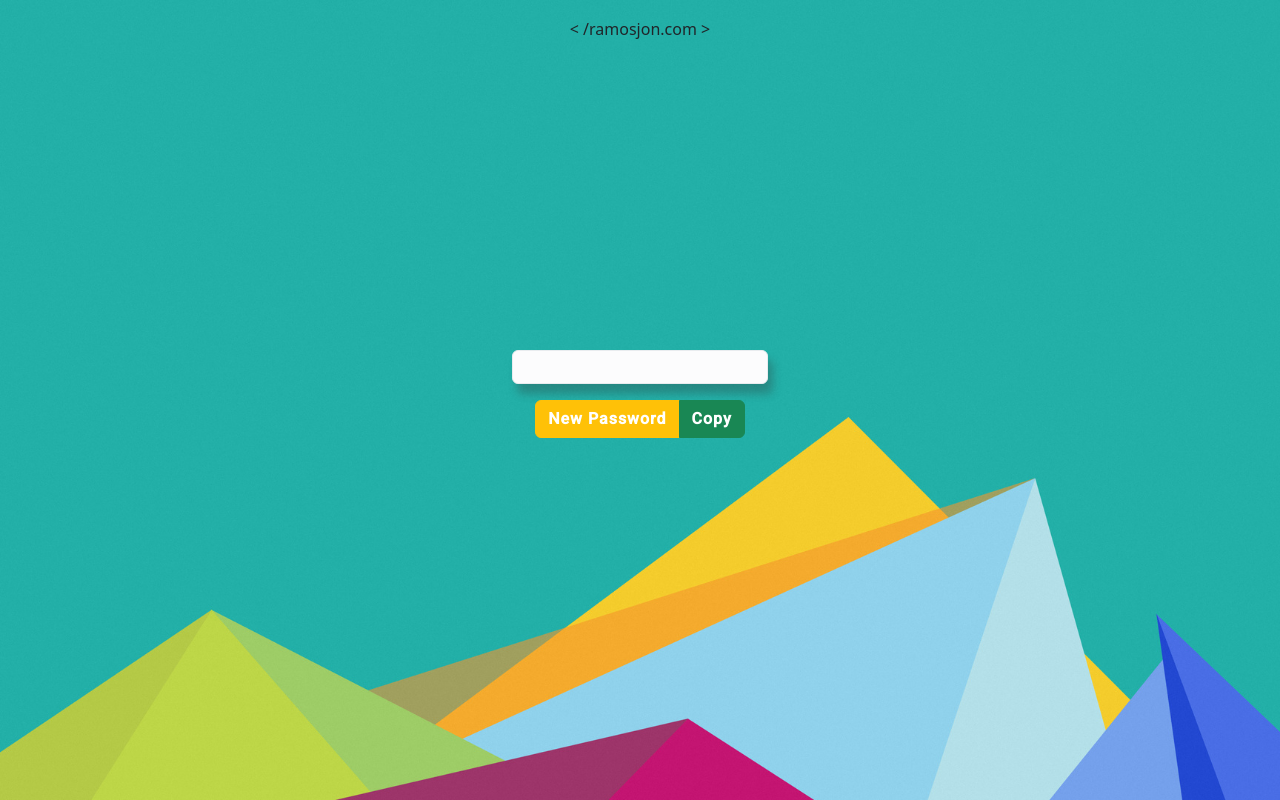
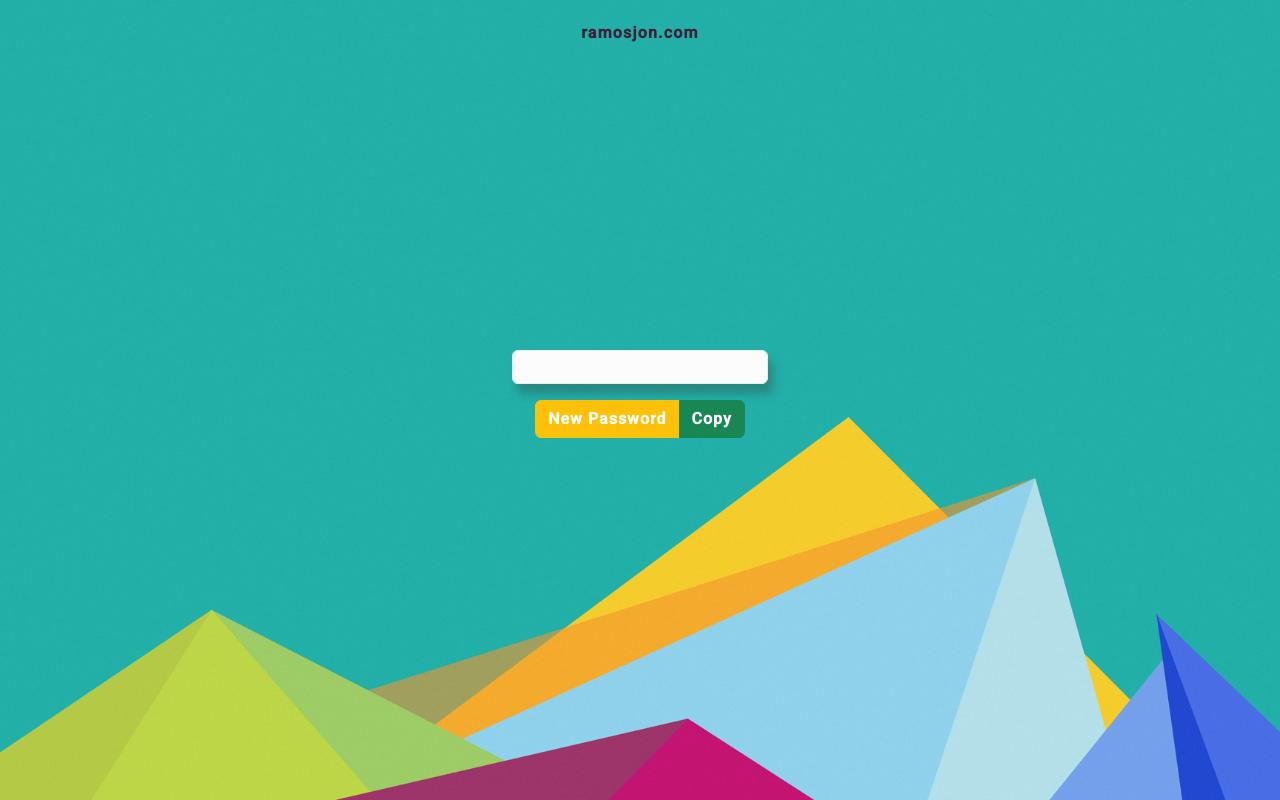
Before and after one commit to Day2DayDev/passwordgen, a plain HTML site: page index.html in a window 1280 px wide. Drawn offline with nearby package versions, Linux system fonts and the light colour scheme; no server answers.

Commit message:
added logo + link

```diff
--- a/index.html
+++ b/index.html
@@ -15,7 +15,7 @@
 
 </head>
 <header>
-    <h6 id="logo"> < /ramosjon.com > </h2>
+    <p id="logo"><a href="https://www.ramosjon.com" target="_blank">ramosjon.com</a></p>
 </header>
 
 <body>
--- a/style.css
+++ b/style.css
@@ -9,21 +9,35 @@ html, body {
     text-align: center;
   }
 
+
+
   #logo {
-    font: roboto;
-    font-weight: 900px;
+
     margin-top: 20px;
     display:inline-block;
     transition: transform 0.5s ease-out;
+    text-decoration: none !important;
     /* additional styling as needed */
   }
 
   #logo:hover {
     transform: scale(1.2);
-    color: white;
     cursor: pointer;
+  }
+
+  a:link {
+    color: #402039; /* set link color for visited links */
+    font-weight: bolder;
+    font-family: roboto;
+    letter-spacing: 1.2px;;
+    text-decoration: none;
+  }
+  a:visited {
+    color: #402039; /* set link color for visited links */
 
   }
+
+
 
   body {
     background-image: url('./images/background1.jpg');
```
